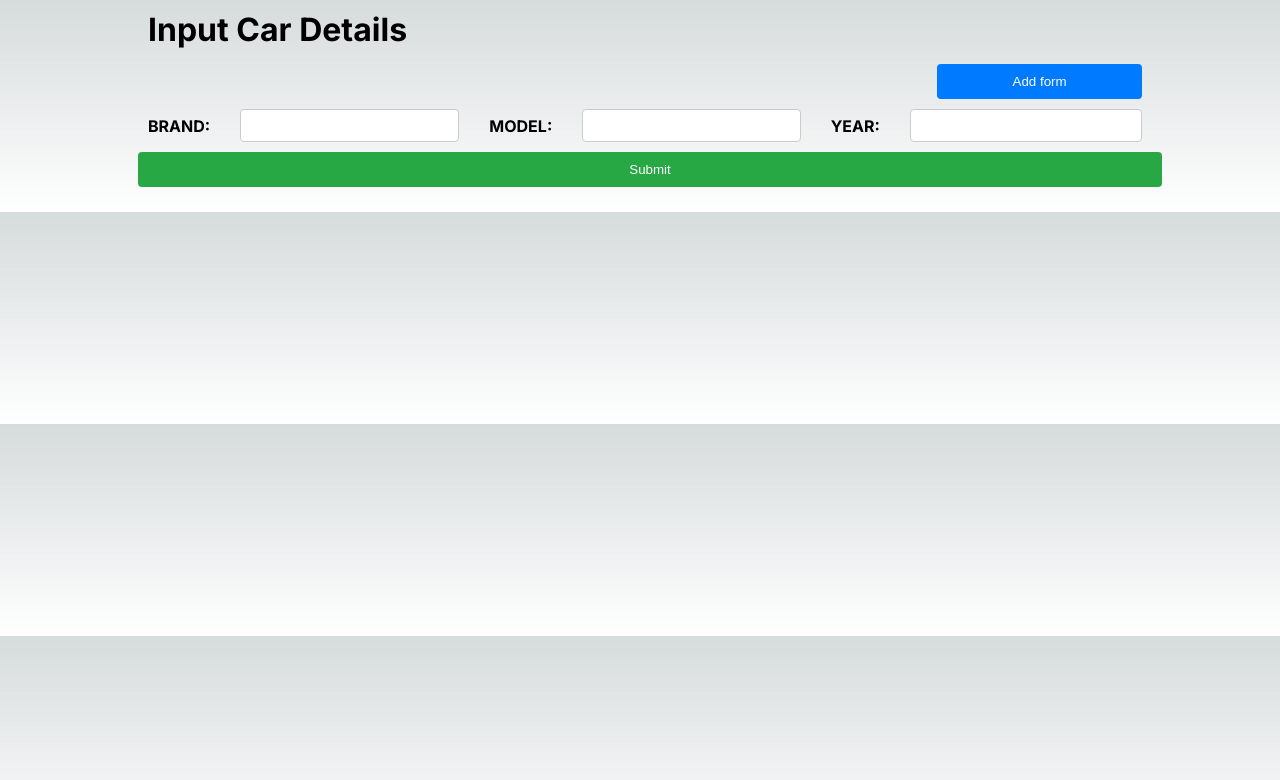
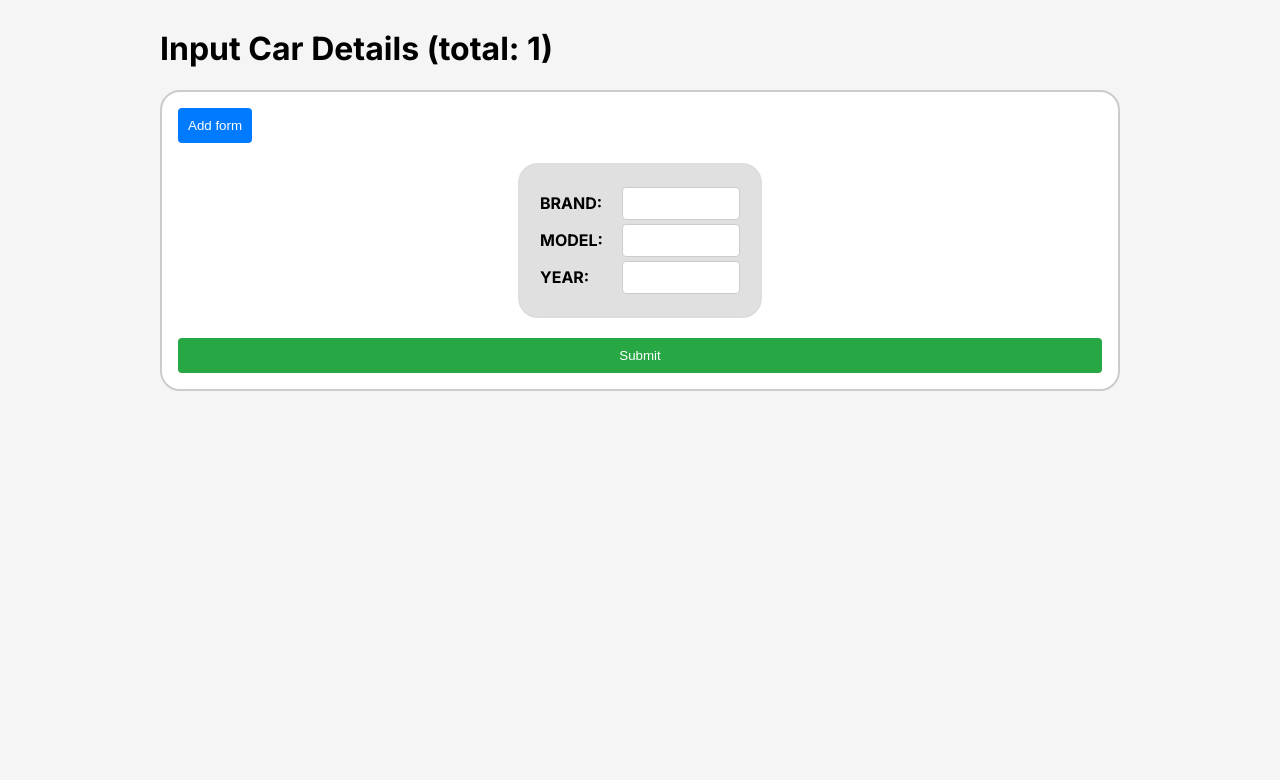
Before and after one commit to trreijhxvancampos/car-multiple-subforms, a Next.js app: page / in a window 1280 px wide. Shown: the top 780 px of the page. Built offline with nearby package versions, Linux system fonts and the light colour scheme.

Commit message:
fixed styling

```diff
--- a/src/app/globals.css
+++ b/src/app/globals.css
@@ -1,98 +1,103 @@
-:root {
-  --max-width: 1100px;
-  --border-radius: 12px;
-  --font-mono: ui-monospace, Menlo, Monaco, "Cascadia Mono", "Segoe UI Mono",
-    "Roboto Mono", "Oxygen Mono", "Ubuntu Monospace", "Source Code Pro",
-    "Fira Mono", "Droid Sans Mono", "Courier New", monospace;
+/*:root {*/
+/*  --max-width: 1100px;*/
+/*  --border-radius: 12px;*/
+/*  --font-mono: ui-monospace, Menlo, Monaco, "Cascadia Mono", "Segoe UI Mono",*/
+/*    "Roboto Mono", "Oxygen Mono", "Ubuntu Monospace", "Source Code Pro",*/
+/*    "Fira Mono", "Droid Sans Mono", "Courier New", monospace;*/
 
-  --foreground-rgb: 0, 0, 0;
-  --background-start-rgb: 214, 219, 220;
-  --background-end-rgb: 255, 255, 255;
+/*  --foreground-rgb: 0, 0, 0;*/
+/*  --background-start-rgb: 214, 219, 220;*/
+/*  --background-end-rgb: 255, 255, 255;*/
 
-  --primary-glow: conic-gradient(
-    from 180deg at 50% 50%,
-    #16abff33 0deg,
-    #0885ff33 55deg,
-    #54d6ff33 120deg,
-    #0071ff33 160deg,
-    transparent 360deg
-  );
-  --secondary-glow: radial-gradient(
-    rgba(255, 255, 255, 1),
-    rgba(255, 255, 255, 0)
-  );
+/*  --primary-glow: conic-gradient(*/
+/*    from 180deg at 50% 50%,*/
+/*    #16abff33 0deg,*/
+/*    #0885ff33 55deg,*/
+/*    #54d6ff33 120deg,*/
+/*    #0071ff33 160deg,*/
+/*    transparent 360deg*/
+/*  );*/
+/*  --secondary-glow: radial-gradient(*/
+/*    rgba(255, 255, 255, 1),*/
+/*    rgba(255, 255, 255, 0)*/
+/*  );*/
 
-  --tile-start-rgb: 239, 245, 249;
-  --tile-end-rgb: 228, 232, 233;
-  --tile-border: conic-gradient(
-    #00000080,
-    #00000040,
-    #00000030,
-    #00000020,
-    #00000010,
-    #00000010,
-    #00000080
-  );
+/*  --tile-start-rgb: 239, 245, 249;*/
+/*  --tile-end-rgb: 228, 232, 233;*/
+/*  --tile-border: conic-gradient(*/
+/*    #00000080,*/
+/*    #00000040,*/
+/*    #00000030,*/
+/*    #00000020,*/
+/*    #00000010,*/
+/*    #00000010,*/
+/*    #00000080*/
+/*  );*/
 
-  --callout-rgb: 238, 240, 241;
-  --callout-border-rgb: 172, 175, 176;
-  --card-rgb: 180, 185, 188;
-  --card-border-rgb: 131, 134, 135;
-}
+/*  --callout-rgb: 238, 240, 241;*/
+/*  --callout-border-rgb: 172, 175, 176;*/
+/*  --card-rgb: 180, 185, 188;*/
+/*  --card-border-rgb: 131, 134, 135;*/
+/*}*/
 
-@media (prefers-color-scheme: dark) {
-  :root {
-    --foreground-rgb: 255, 255, 255;
-    --background-start-rgb: 0, 0, 0;
-    --background-end-rgb: 0, 0, 0;
+/*@media (prefers-color-scheme: dark) {*/
+/*  :root {*/
+/*    --foreground-rgb: 255, 255, 255;*/
+/*    --background-start-rgb: 0, 0, 0;*/
+/*    --background-end-rgb: 0, 0, 0;*/
 
-    --primary-glow: radial-gradient(rgba(1, 65, 255, 0.4), rgba(1, 65, 255, 0));
-    --secondary-glow: linear-gradient(
-      to bottom right,
-      rgba(1, 65, 255, 0),
-      rgba(1, 65, 255, 0),
-      rgba(1, 65, 255, 0.3)
-    );
+/*    --primary-glow: radial-gradient(rgba(1, 65, 255, 0.4), rgba(1, 65, 255, 0));*/
+/*    --secondary-glow: linear-gradient(*/
+/*      to bottom right,*/
+/*      rgba(1, 65, 255, 0),*/
+/*      rgba(1, 65, 255, 0),*/
+/*      rgba(1, 65, 255, 0.3)*/
+/*    );*/
 
-    --tile-start-rgb: 2, 13, 46;
-    --tile-end-rgb: 2, 5, 19;
-    --tile-border: conic-gradient(
-      #ffffff80,
-      #ffffff40,
-      #ffffff30,
-      #ffffff20,
-      #ffffff10,
-      #ffffff10,
-      #ffffff80
-    );
+/*    --tile-start-rgb: 2, 13, 46;*/
+/*    --tile-end-rgb: 2, 5, 19;*/
+/*    --tile-border: conic-gradient(*/
+/*      #ffffff80,*/
+/*      #ffffff40,*/
+/*      #ffffff30,*/
+/*      #ffffff20,*/
+/*      #ffffff10,*/
+/*      #ffffff10,*/
+/*      #ffffff80*/
+/*    );*/
 
-    --callout-rgb: 20, 20, 20;
-    --callout-border-rgb: 108, 108, 108;
-    --card-rgb: 100, 100, 100;
-    --card-border-rgb: 200, 200, 200;
-  }
-}
+/*    --callout-rgb: 20, 20, 20;*/
+/*    --callout-border-rgb: 108, 108, 108;*/
+/*    --card-rgb: 100, 100, 100;*/
+/*    --card-border-rgb: 200, 200, 200;*/
+/*  }*/
+/*}*/
 
-* {
-  box-sizing: border-box;
-  padding: 0;
-  margin: 0;
-}
+/** {*/
+/*  box-sizing: border-box;*/
+/*  padding: 0;*/
+/*  margin: 0;*/
+/*}*/
 
-html,
+/*html,*/
+/*body {*/
+/*  max-width: 100vw;*/
+/*  overflow-x: hidden;*/
+/*}*/
+
+/*body {*/
+/*  color: rgb(var(--foreground-rgb));*/
+/*  background: linear-gradient(*/
+/*      to bottom,*/
+/*      transparent,*/
+/*      rgb(var(--background-end-rgb))*/
+/*    )*/
+/*    rgb(var(--background-start-rgb));*/
+/*}*/
 body {
-  max-width: 100vw;
-  overflow-x: hidden;
-}
-
-body {
-  color: rgb(var(--foreground-rgb));
-  background: linear-gradient(
-      to bottom,
-      transparent,
-      rgb(var(--background-end-rgb))
-    )
-    rgb(var(--background-start-rgb));
+  display: flex;
+  justify-content: center;
+  background-color: #F5F5F5;
 }
 
 a {
@@ -101,8 +106,8 @@ a {
 }
 
 p, h1, h2, label, input, button, th, td {
-  padding: 5px 10px;
-  margin: 5px 10px;
+  /*padding: 5px 10px;*/
+  /*margin: 5px 10px;*/
 }
 
 table {}
--- a/src/app/page.js
+++ b/src/app/page.js
@@ -2,21 +2,50 @@
 import "./globals.css";
 import styles from "./page.module.css";
 import {useState} from "react";
-import Form from "@/components/Form";
+import Modal from "@/components/Modal";
+import SubForm from "@/components/SubForm";
 
 function Home() {
     const [numForms, setNumForms] = useState(1)
-    const addForm = () => {
+    const [subFormValues, setSubFormValues] = useState([])
+    const [isOpen, setIsOpen] = useState(false);
+
+    const handleAddForm = () => {
         setNumForms(numForms + 1)
     }
+    const handleSubFormChange = (index, value) => {
+        let updatedSubFormValues = [...subFormValues];
+        updatedSubFormValues[index] = value;
+        setSubFormValues(updatedSubFormValues)
+    }
+    const handleSubmit = () => {
+
+    }
+
+    const openModal = () => {
+        setIsOpen(true);
+    };
+    const closeModal = () => {
+        setIsOpen(false);
+    };
 
     return (
         <main className={styles['container']}>
-            <h1>Input Car Details</h1>
-            <div>
-                <button onClick={addForm} className={styles['btn-add']}>Add form</button>
+            <h1>Input Car Details (total: {numForms})</h1>
+            <div className={styles['form-container']}>
+                <button onClick={handleAddForm} className={styles['btn-add']}>Add form</button>
+
+                <div className={styles['sub-forms-container']}>
+                    {Array.from({length: numForms}, (_, index) => (
+                        <SubForm key={index} index={index} onChange={handleSubFormChange}></SubForm>
+                    ))}
+
+                </div>
+                <button className={styles['btn-submit']} onClick={openModal}>Submit</button>
+
             </div>
-            <Form numForms={numForms}></Form>
+
+            <Modal isOpen={isOpen} onClose={closeModal} subFormValues={subFormValues}></Modal>
         </main>
     );
 }
--- a/src/app/page.module.css
+++ b/src/app/page.module.css
@@ -1,48 +1,71 @@
 .container {
     display: flex;
     flex-direction: column;
-    margin: auto;
-    width: 80%;
+    width: 100%;
+    max-width: 60em;
+    height: 100%;
 }
 
 .form-container {
-    margin-bottom: 20px;
+    padding: 1em;
+    background-color: white;
+    border-radius: 20px;
+    border: 2px solid #CCCCCC;
+
+}
+.sub-forms-container {
+    display: flex;
+    flex-wrap: wrap;
+    justify-content: center;
+    margin: 10px auto;
+    width: auto;
+    max-height: 30em;
+    overflow: auto;
 }
 
 .sub-form {
     display: flex;
-    justify-content: space-between;
+    flex-direction: column;
+    width: 100%;
+    max-width: 200px;
+    padding: 20px;
+    margin: 10px;
+    border-radius: 20px;
+    background-color: #E0E0E0;
+    border: 2px solid #DDDDDD;
+
+
 }
 
 .input-group {
     display: flex;
+    justify-content: space-between;
     align-items: center;
-    width: 100%;
+    margin: 2px 0;
+
 }
 
 .input-group label {
     margin-right: 10px;
     font-weight: bold;
+    /*flex: 1;*/
 }
 
 .input-group input {
     padding: 8px;
     border: 1px solid #ccc;
     border-radius: 4px;
-    width: 100%;
+    max-width: 100px;
 }
 
 
 .btn-add {
-    width: 20%;
-    float: right;
     background-color: #007bff;
     color: white;
     border: none;
     border-radius: 4px;
     padding: 10px;
     cursor: pointer;
-    right: 0;
 }
 
 .btn-add:hover {
--- a/src/components/Form.js
+++ /dev/null
@@ -1,46 +0,0 @@
-import React, {useState} from 'react';
-import SubForm from "@/components/SubForm";
-import Modal from "@/components/Modal";
-import styles from "../app/page.module.css";
-
-function Form(props) {
-    const [subFormValues, setSubFormValues] = useState([])
-    const [isOpen, setIsOpen] = useState(false);
-
-    function handleChange(index, value) {
-        const updatedSubFormValues = [...subFormValues];
-        updatedSubFormValues[index] = value;
-        setSubFormValues(updatedSubFormValues)
-    }
-
-    function handleSubmit() {
-        // const nonEmptyRecords = subFormValues.filter(item => {
-        //     return Object.values(item).every(value => value);
-        //
-        // })
-
-    }
-
-    const openModal = () => {
-        setIsOpen(true);
-    };
-
-    const closeModal = () => {
-        setIsOpen(false);
-    };
-
-    return (
-        <div className={styles['form-container']}>
-            {
-                Array.from({length: props.numForms}, (_, index) => (
-                    <SubForm key={index} index={index} onChange={handleChange}></SubForm>
-                ))}
-            <button className={styles['btn-submit']} onClick={openModal}>Submit</button>
-            <Modal isOpen={isOpen} onClose={closeModal} subFormValues={subFormValues}></Modal>
-
-        </div>
-
-    );
-}
-
-export default Form;
--- a/src/components/SubForm.js
+++ b/src/components/SubForm.js
@@ -5,7 +5,6 @@ import styles from "../app/page.module.css";
 // SubForm.propTypes = {};
 
 function SubForm({index, onChange}) {
-
     const [record, setRecord] = useState({
         brand: "",
         model: "",
```
